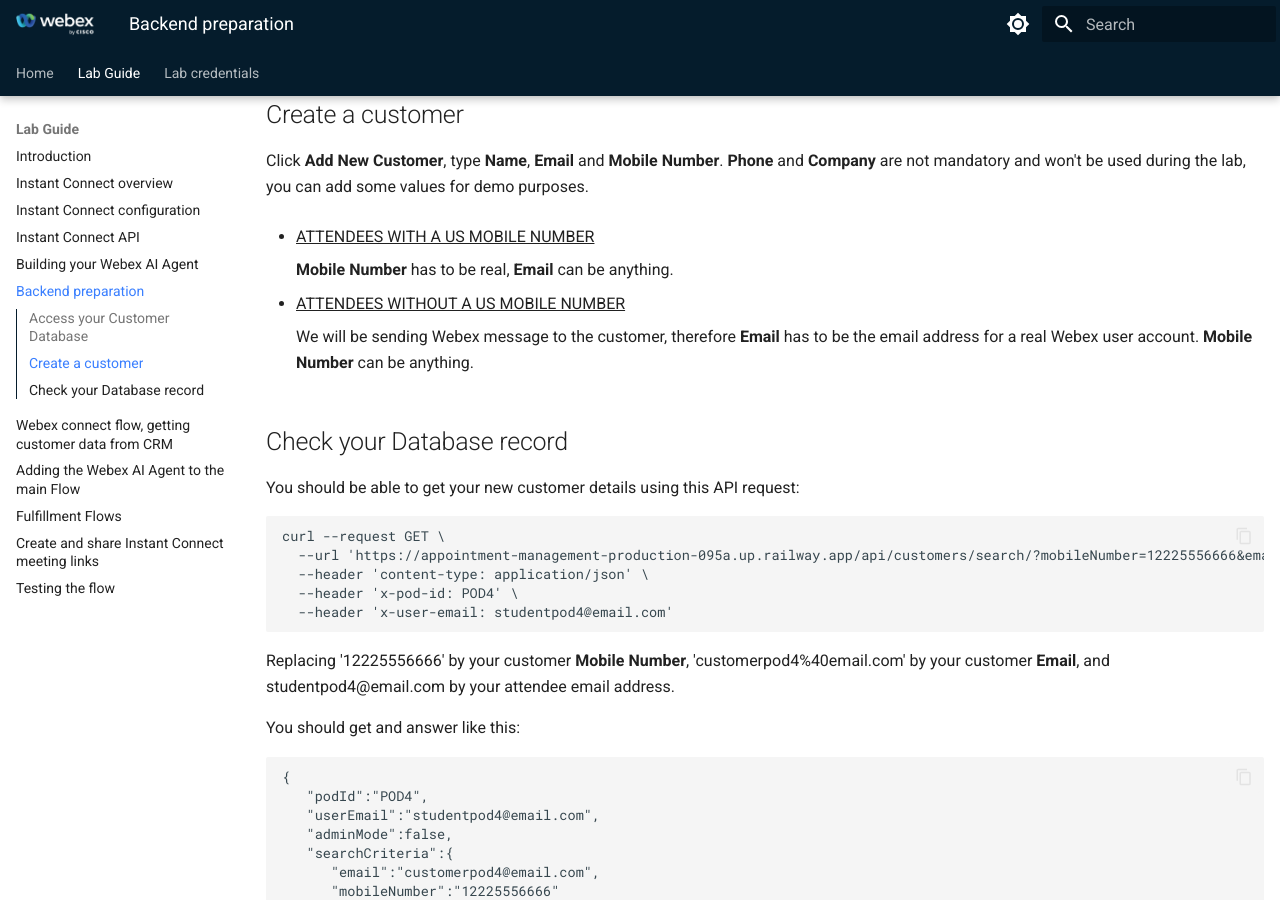
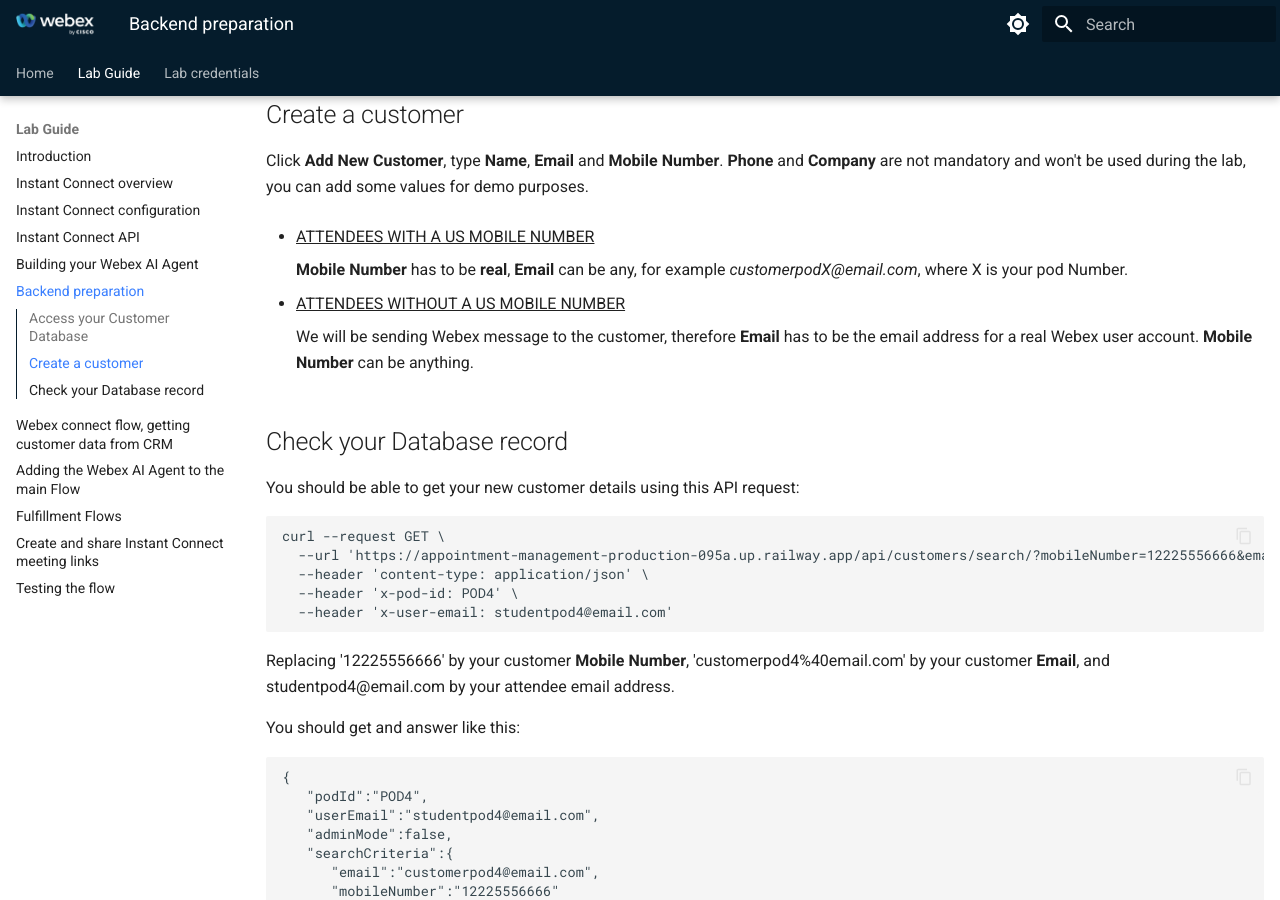
Before and after one commit to WebexCC-SA/LAB-2857, an MkDocs documentation site: the page built from docs/05-backend.md, in a window 1280 px wide and 900 px high, scrolled down 498 px. Built offline with MkDocs 1.6.1 and Material for MkDocs 9.7.7, drawn with Linux system fonts in a browser that asks for light colours.

Commit message:
improved instructions for DB

```diff
--- a/docs/05-backend.md
+++ b/docs/05-backend.md
@@ -15,7 +15,7 @@
 
 - <ins>ATTENDEES WITH A US MOBILE NUMBER</ins>
 
-      **Mobile Number** has to be real, **Email** can be anything.
+      **Mobile Number** has to be **real**, **Email** can be any, for example _customerpodX@email.com_, where X is your pod Number.
 
 - <ins>ATTENDEES WITHOUT A US MOBILE NUMBER</ins>
 
```
